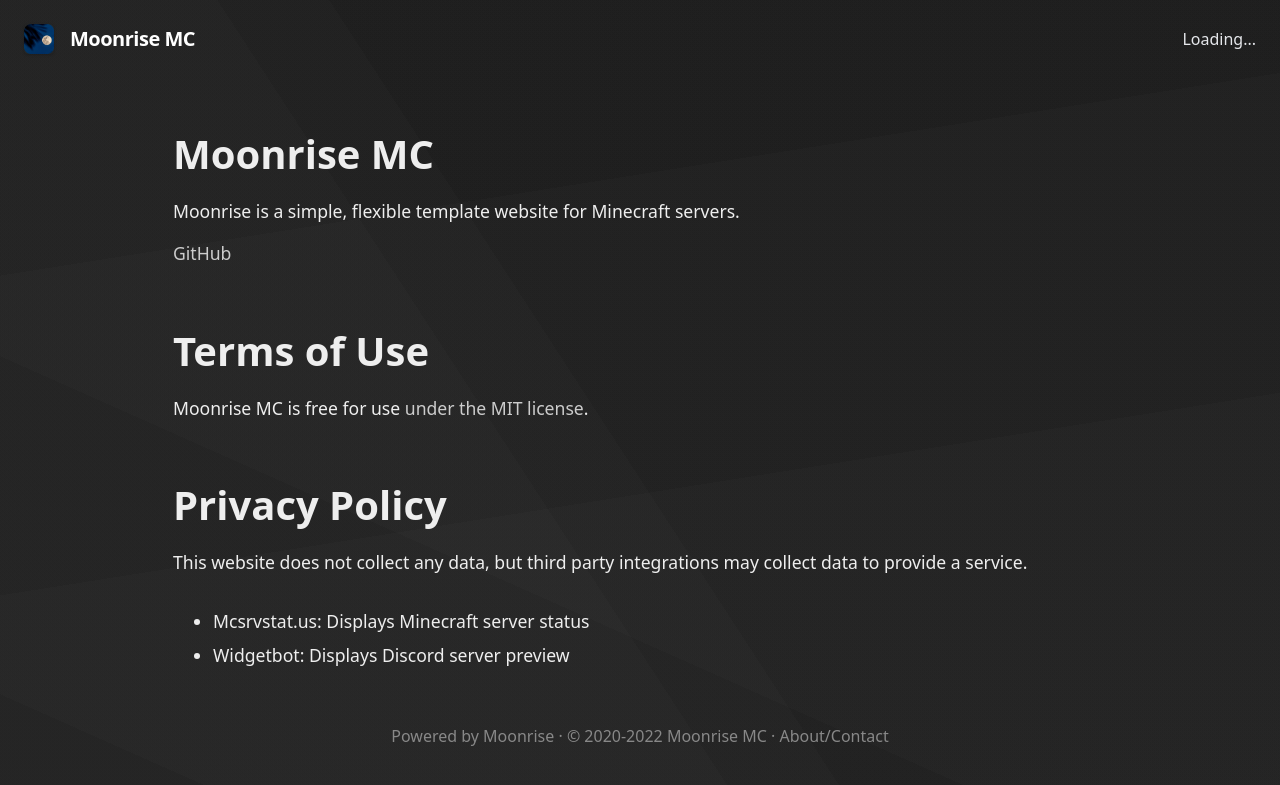
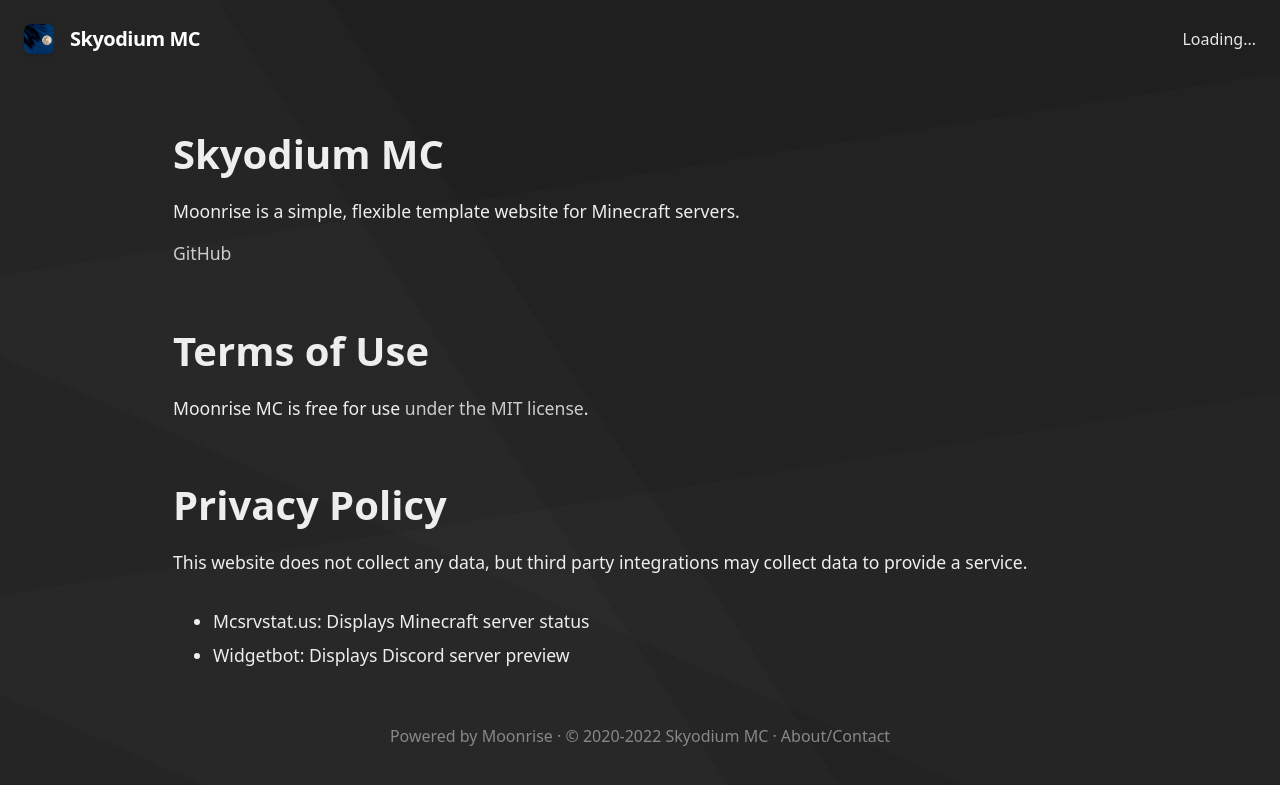
Before and after one commit to ignyinqo/skyodium, a Jekyll site: the page built from docs/about.md, in a window 1280 px wide. Shown: the top 785 px of the page. Built offline with Jekyll 4.4.1, drawn with Linux system fonts in a browser that asks for light colours; our own code applies the rules of GitHub Pages for plain Markdown files.

Commit message:
Update _config.yml

```diff
--- a/docs/_config.yml
+++ b/docs/_config.yml
@@ -1,8 +1,8 @@
 # Set this website's info
 # Change "coffeebank" to your GitHub username
 # Change "moonrise" to your repository name
-url: "https://coffeebank.github.io"
-baseurl: "/moonrise"
+url: "https://ignyinqo.github.io"
+baseurl: "/skyodium"
 siteIcon: /media/android-chrome-192x192.png
 siteYear: 2020
 siteFooterlink: /about
@@ -11,7 +11,7 @@ showinSearchEngines: true
 
 
 # Set basic server info
-serverName: Moonrise MC
+serverName: Skyodium MC
 serverDescription: A Minecraft server where we have lots of fun!
 serverIP: 31.41.59.26:5358
 useBedrockForOnlineStatus: false
```
